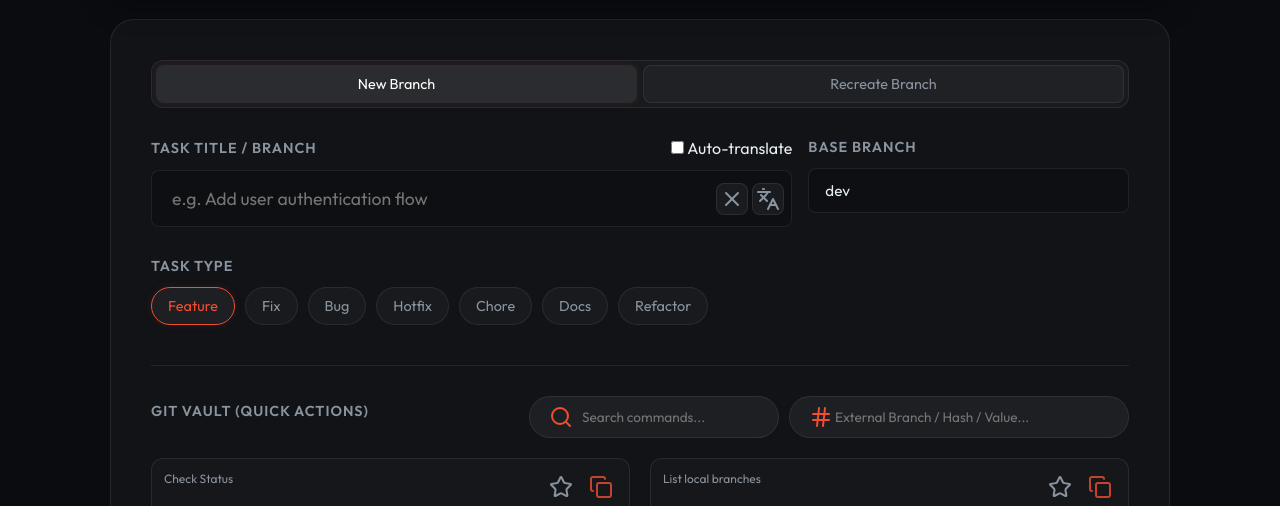
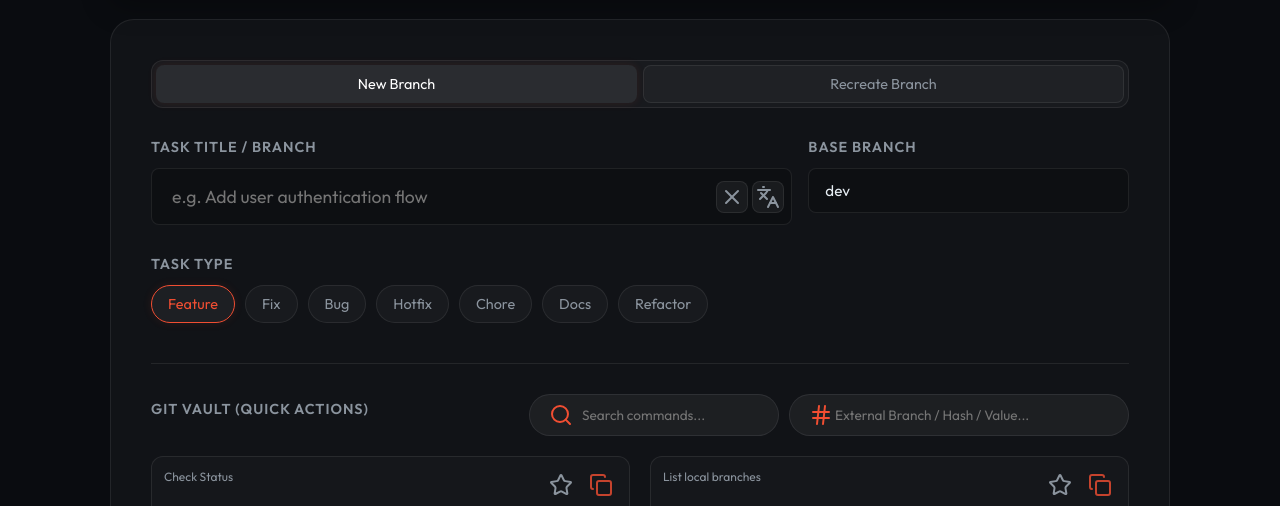
Before and after one commit to CinloDev/command, a website built with Vite: page index.html in a window 1280 px wide. Shown: the part 257-763 px from the top of the page. Built offline with nearby package versions, Linux system fonts and the light colour scheme.

Commit message:
feat: remove auto-translate toggle from task creation UI

```diff
--- a/index.html
+++ b/index.html
@@ -156,10 +156,6 @@
               <div class="input-group">
                 <div style="display: flex; justify-content: space-between; align-items: center; margin-bottom: 12px;">
                   <label class="input-label" id="lbl-task-title" for="task-title" style="margin-bottom: 0;">Task Title / Branch</label>
-                  <label class="auto-translate-control">
-                    <input type="checkbox" id="auto-translate-check">
-                    <span id="txt-auto-translate">Auto-translate</span>
-                  </label>
                 </div>
                 <div class="input-with-actions">
                   <input type="text" id="task-title" placeholder="e.g. Add user authentication flow" autocomplete="off">
```
